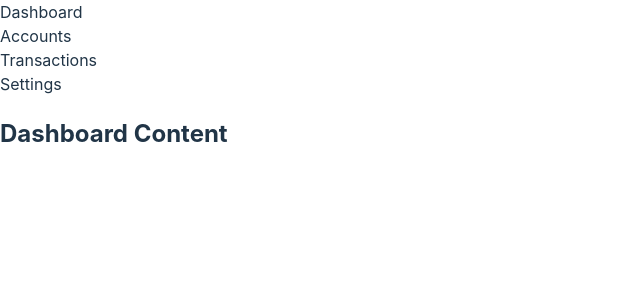
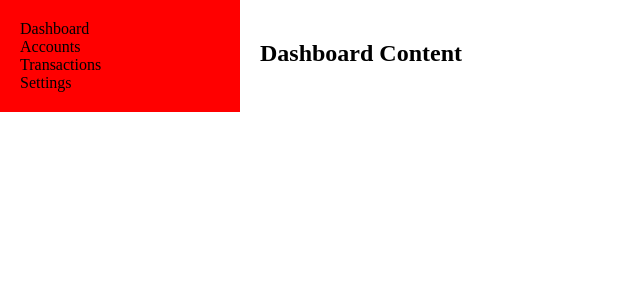
Before and after one commit to MattWong-ca/familyshare, a React (Vite) app in the folder apps/web/: page /home in a window 1280 px wide. Shown: the top 300 px of the page, without its empty margins (0-640 px from the left). Built offline with nearby package versions, Linux system fonts and the light colour scheme.

Commit message:
Fix CSS styling from template

```diff
--- a/apps/web/src/App.global.css
+++ b/apps/web/src/App.global.css
@@ -1,4 +1,4 @@
-:root {
+/* :root {
   font-family: Inter, system-ui, Avenir, Helvetica, Arial, sans-serif;
   line-height: 1.5;
   font-weight: 400;
@@ -12,34 +12,34 @@
   -webkit-font-smoothing: antialiased;
   -moz-osx-font-smoothing: grayscale;
   -webkit-text-size-adjust: 100%;
-}
+} */
 /*
 :root button {
   color: #FFF !important;
 
 }
 */
-a {
+/* a {
   font-weight: 500;
   color: #e757fa;
   text-decoration: underline;
 }
 a:hover {
   color: #2bf9f9;
-}
+} */
 
 body {
   margin: 0;
-  display: flex;
+  /* display: flex;
   place-items: center;
-  min-width: 320px;
+  min-width: 320px; */
 }
-
+/*
 h1 {
   font-size: 3.2em;
   line-height: 1.1;
 }
-/*
+
 #root button {
   border-radius: 6px;
 
@@ -66,8 +66,8 @@ h1 {
   cursor: pointer;
   cursor: hand;
   user-select: none;
-} */
-/*
+}
+
 #root button:hover {
   background-color: #244982;
 }
@@ -76,7 +76,7 @@ h1 {
   background-color: #244982;
   color: #7697C8;
   cursor: not-allowed;
-} */
+}
 
 @media (prefers-color-scheme: light) {
   :root {
@@ -86,9 +86,9 @@ h1 {
   a:hover {
     color: #747bff;
   }
-  /*button {
+  button {
     background-color: #f9f9f9;
-  }*/
+  }
 }
 
 @media only screen and (max-width: 600px) {
@@ -100,4 +100,4 @@ h1 {
   :root {
     font-size: medium;
   }
-}
+}*/
--- a/apps/web/src/App.module.css
+++ b/apps/web/src/App.module.css
@@ -1,7 +1,7 @@
-.appContainer {
-  /* color: rgba(255, 255, 255, 0.87); */
+/* .appContainer {
+  color: rgba(255, 255, 255, 0.87);
   display: flex;
   flex-direction: column;
   height: 100vh;
   min-width: 100vw;
-}
+} */
--- a/apps/web/src/components/Home/Home.module.css
+++ b/apps/web/src/components/Home/Home.module.css
@@ -1,15 +1,15 @@
 .display {
     /* calculated height: view height minus 128 (68*2) px */
-    /* border: 1px solid rgb(224, 157, 0); */
+    border: 1px solid rgb(224, 157, 0);
     height: calc(100% - 136px);
     padding: 16px;
 }
 
-.main-content {
+.maincontent {
     flex: 1;
     padding: 20px;
-  }
+}
 
-  .dashboard-container {
+.dashboard {
     display: flex;
-  }
+}
--- a/apps/web/src/components/Home/Home.tsx
+++ b/apps/web/src/components/Home/Home.tsx
@@ -1,16 +1,14 @@
 import styles from './Home.module.css'
-import { Link } from 'react-router-dom';
 import { Sidebar } from '../Sidebar/Sidebar';
-import React, { useState } from 'react';
+import { useState } from 'react';
 
 export const Home = () => {
     const [activeTab, setActiveTab] = useState('Dashboard');
 
     return (
-
-        <div className="dashboard-container">
+        <div className={styles.dashboard}>
             <Sidebar setActiveTab={setActiveTab} activeTab={activeTab} />
-            <div className="main-content">
+            <div className={styles.maincontent}>
                 {/* Render content based on the activeTab */}
                 {activeTab === 'Dashboard' && <h2>Dashboard Content</h2>}
                 {activeTab === 'Accounts' && <h2>Accounts Content</h2>}
--- a/apps/web/src/components/LandingPage/LandingPage.module.css
+++ b/apps/web/src/components/LandingPage/LandingPage.module.css
@@ -1,4 +1,4 @@
-@import url('https://fonts.googleapis.com/css2?family=Poppins:wght@400;700&display=swap');
+/* @import url('https://fonts.googleapis.com/css2?family=Poppins:wght@400;700&display=swap'); */
 
 /*.display {
     calculated height: view height minus 128 (68*2) px */
--- a/apps/web/src/components/LandingPage/LandingPage.tsx
+++ b/apps/web/src/components/LandingPage/LandingPage.tsx
@@ -5,7 +5,6 @@ export const LandingPage = () => {
 
   return (
     <div className={styles.newDisplay}>
-
       <div className={styles.landingPageCopy}>
         <p className={styles.title}>FamilyShare</p>
         <p className={styles.tagline}>Share your next generation wallet with loved ones</p>
--- a/apps/web/src/components/Sidebar/Sidebar.module.css
+++ b/apps/web/src/components/Sidebar/Sidebar.module.css
@@ -5,9 +5,9 @@
     padding: 16px;
 }
 
-/* .sidebar {
+.sidebar {
     width: 200px;
-    background-color: #f0f0f0;
+    background-color: red;
     padding: 20px;
   }
 
@@ -20,9 +20,9 @@
   }
 
   .sidebar-item:hover {
-    background-color: #ddd;
+    background-color: blue;
   }
 
   .sidebar-item.active {
-    background-color: #b0c4de;
-  } */
+    background-color: lightblue;
+  }
--- a/apps/web/src/components/Sidebar/Sidebar.tsx
+++ b/apps/web/src/components/Sidebar/Sidebar.tsx
@@ -1,14 +1,13 @@
-import styles from './Home.module.css'
-import { Link } from 'react-router-dom';
+import styles from './Sidebar.module.css'
 
 export const Sidebar = ({ setActiveTab, activeTab }) => {
     const tabs = ['Dashboard', 'Accounts', 'Transactions', 'Settings'];
     return (
-        <div className="sidebar">
+        <div className={styles.sidebar}>
             {tabs.map(tab => (
                 <div
                     key={tab}
-                    className={`sidebar-item ${activeTab === tab ? 'active' : ''}`}
+                    className={`${styles.sidebarItem} ${activeTab === tab ? styles.active : ''}`}
                     onClick={() => setActiveTab(tab)}
                 >
                     {tab}
```
Also changed, not shown: apps/web/src/App.tsx (+0 -13 lines).
